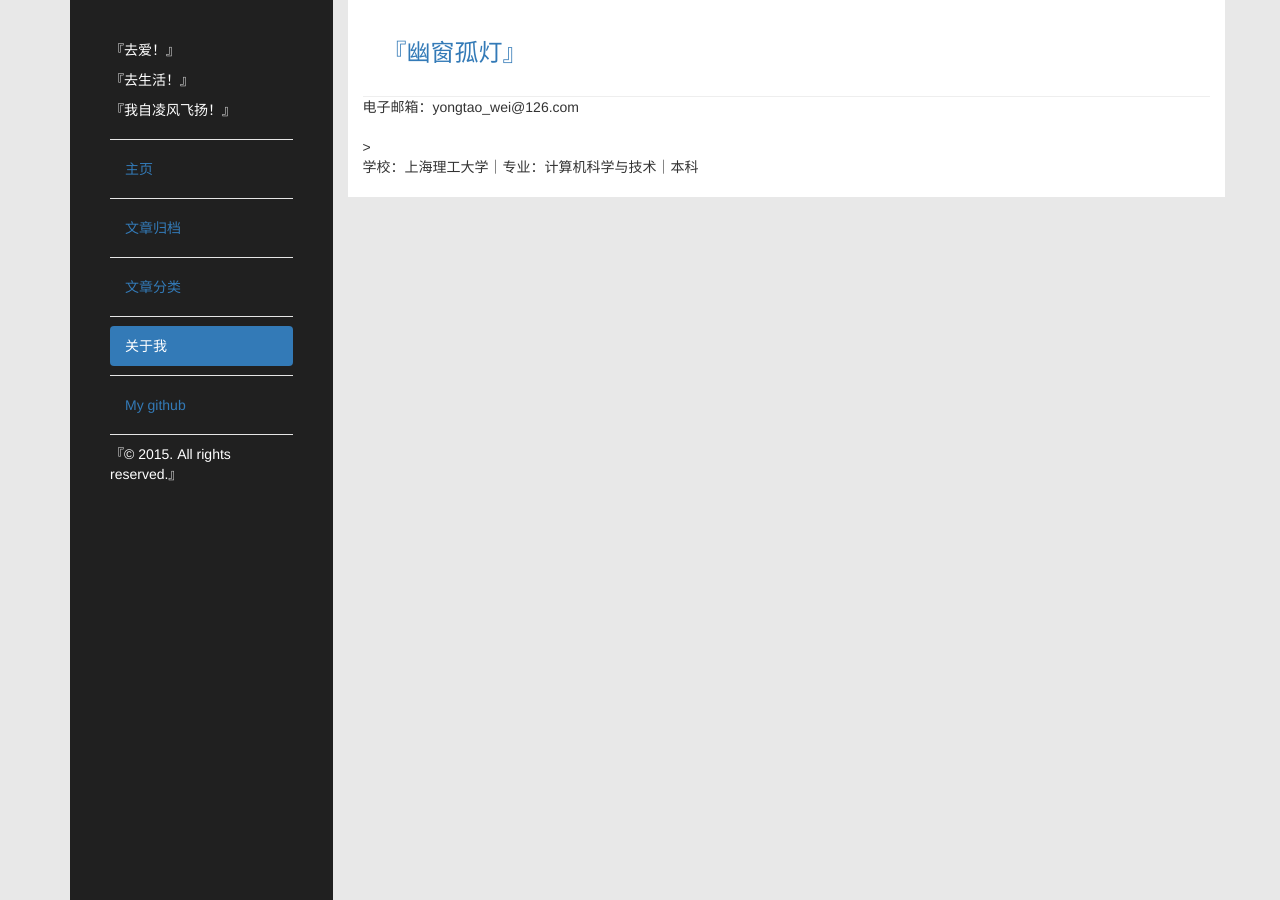
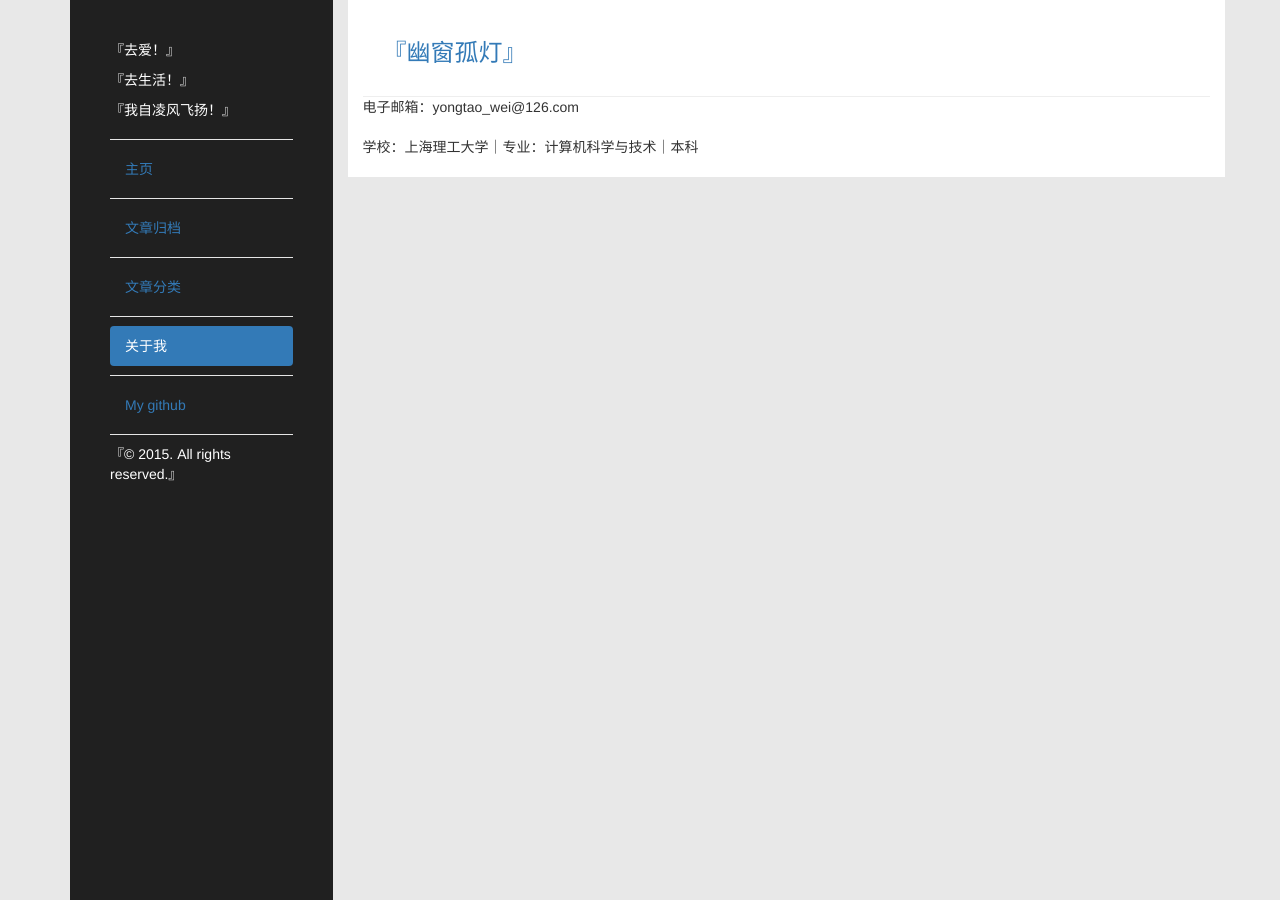
Before and after one commit to wiyt/wiyt.github.io, a Jekyll site: the page built from about.html, in a window 1280 px wide. Built offline with Jekyll 4.4.1, drawn with Linux system fonts in a browser that asks for light colours; Markdown is read by kramdown in place of the engine named in the settings.

Commit message:
更新about.html

```diff
--- a/about.html
+++ b/about.html
@@ -4,10 +4,10 @@ title: Archive
 ---
 <address>
 电子邮箱：yongtao_wei@126.com
-</address>>
+</address>
 <address>
 学校：上海理工大学｜专业：计算机科学与技术｜本科
-<address>
+</address>
 <script>
 			var navitem = document.querySelectorAll(".sidebar-nav-item");
 			navitem[3].className = "sidebar-nav-item active"
```
